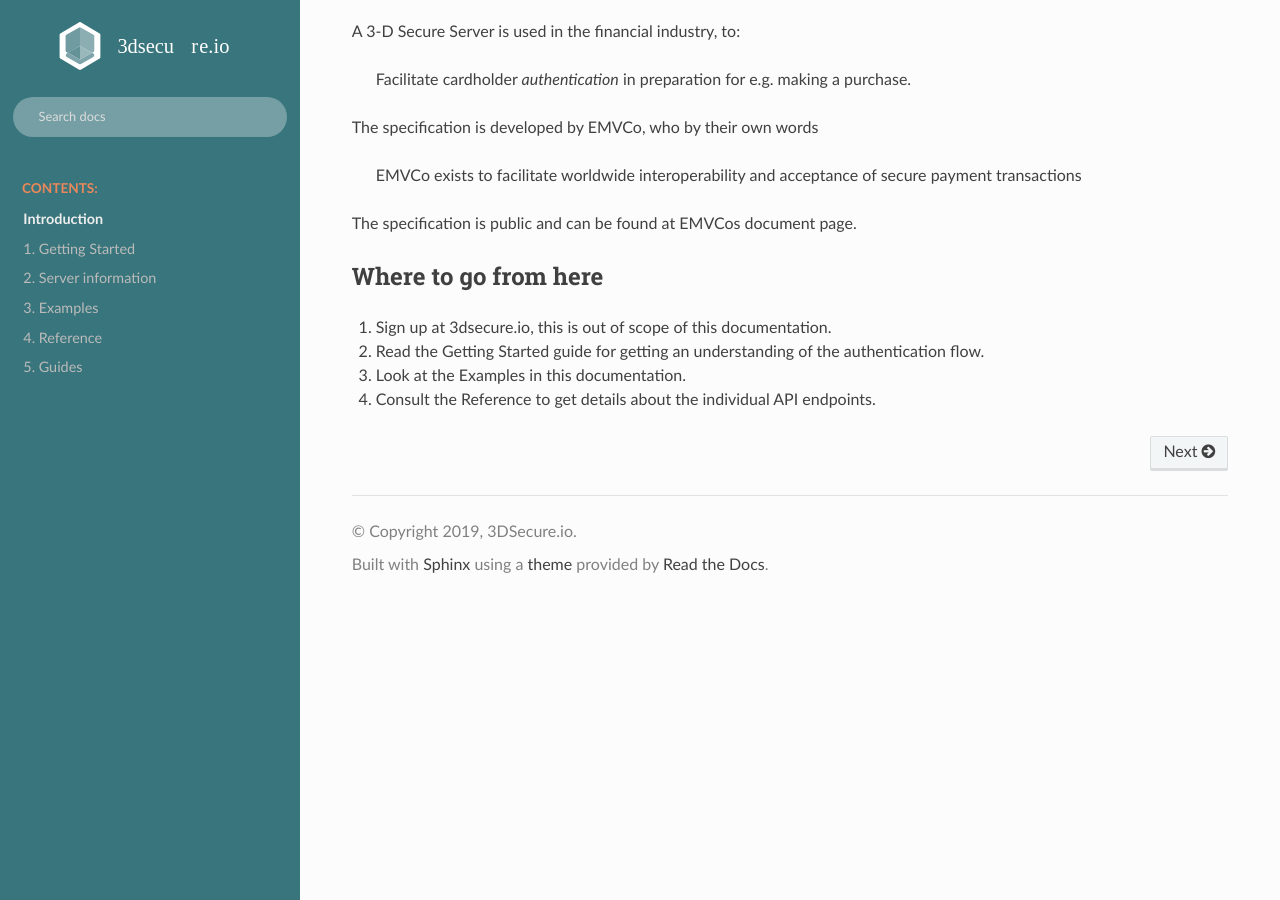
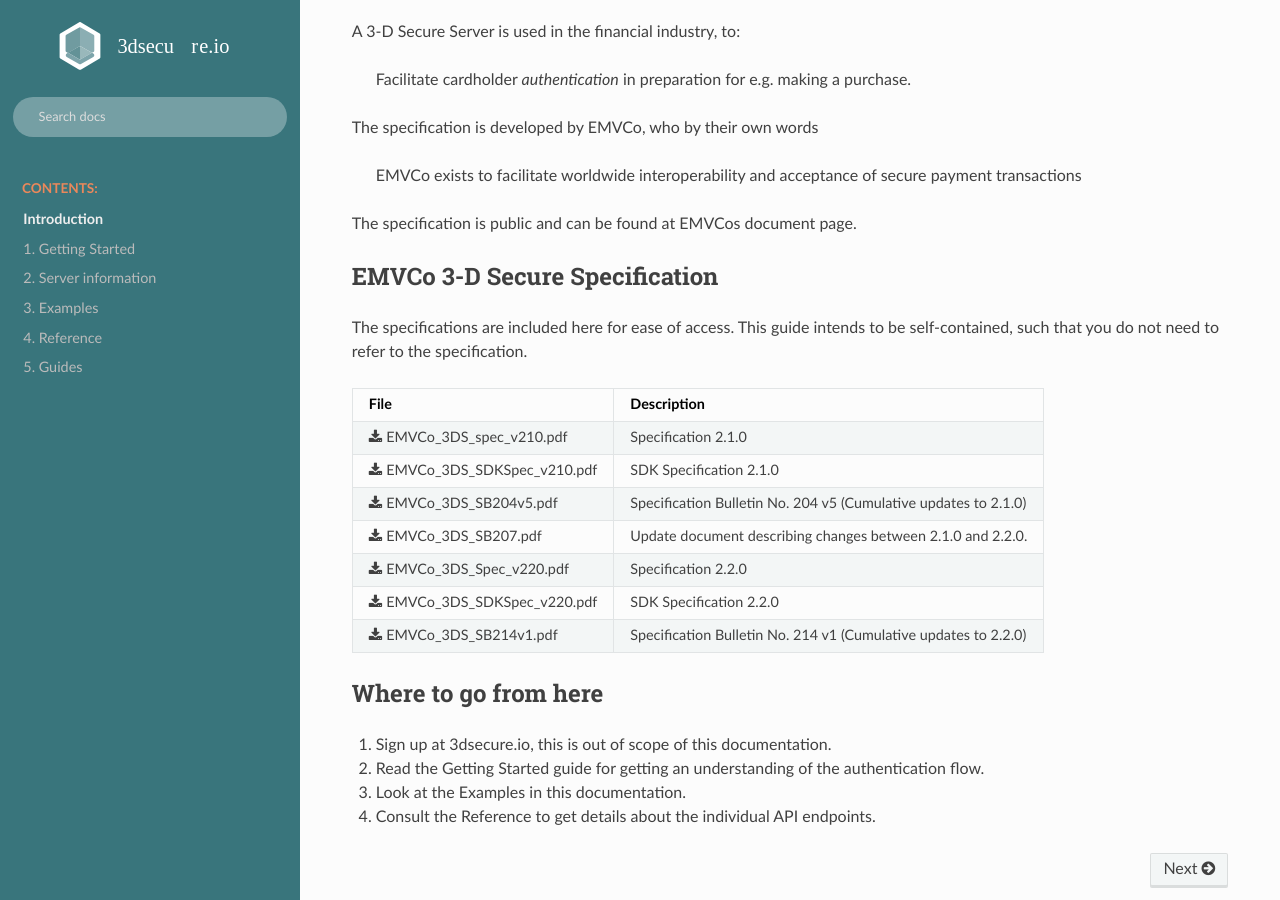
Before and after one commit to clearhaus/3DSv2-api-documentation, a Sphinx documentation site: the page built from source/index.rst, in a window 1280 px wide and 900 px high, scrolled down 685 px. Built offline with Sphinx 7.4.7 and the Read the Docs theme 2.0.0, drawn with Linux system fonts in a browser that asks for light colours.

Commit message:
Add EMVCo 3DS specifications and bulletins.

```diff
--- a/source/index.rst
+++ b/source/index.rst
@@ -57,6 +57,39 @@
 The specification is public and can be found at `EMVCos document page
 <https://www.emvco.com/emv-technologies/3d-secure/>`_.
 
+EMVCo 3-D Secure Specification
+==============================
+
+The specifications are included here for ease of access. This guide intends to
+be self-contained, such that you do not need to refer to the specification.
+
+.. list-table::
+  :header-rows: 1
+
+  * - File
+    - Description
+
+  * - :download:`EMVCo_3DS_spec_v210.pdf <specifications/EMVCo_3DS_spec_v210.pdf>`
+    - Specification 2.1.0
+
+  * - :download:`EMVCo_3DS_SDKSpec_v210.pdf <specifications/EMVCo_3DS_SDKSpec_v210.pdf>`
+    - SDK Specification 2.1.0
+
+  * - :download:`EMVCo_3DS_SB204v5.pdf <specifications/EMVCo_3DS_SB204v5.pdf>`
+    - Specification Bulletin No. 204 v5 (Cumulative updates to 2.1.0)
+
+  * - :download:`EMVCo_3DS_SB207.pdf <specifications/EMVCo_3DS_SB207.pdf>`
+    - Update document describing changes between 2.1.0 and 2.2.0.
+
+  * - :download:`EMVCo_3DS_Spec_v220.pdf <specifications/EMVCo_3DS_Spec_v220.pdf>`
+    - Specification 2.2.0
+
+  * - :download:`EMVCo_3DS_SDKSpec_v220.pdf <specifications/EMVCo_3DS_SDKSpec_v220.pdf>`
+    - SDK Specification 2.2.0
+
+  * - :download:`EMVCo_3DS_SB214v1.pdf <specifications/EMVCo_3DS_SB214v1.pdf>`
+    - Specification Bulletin No. 214 v1 (Cumulative updates to 2.2.0)
+
 Where to go from here
 =====================
 
```
Also changed, not shown: 7 other files.
